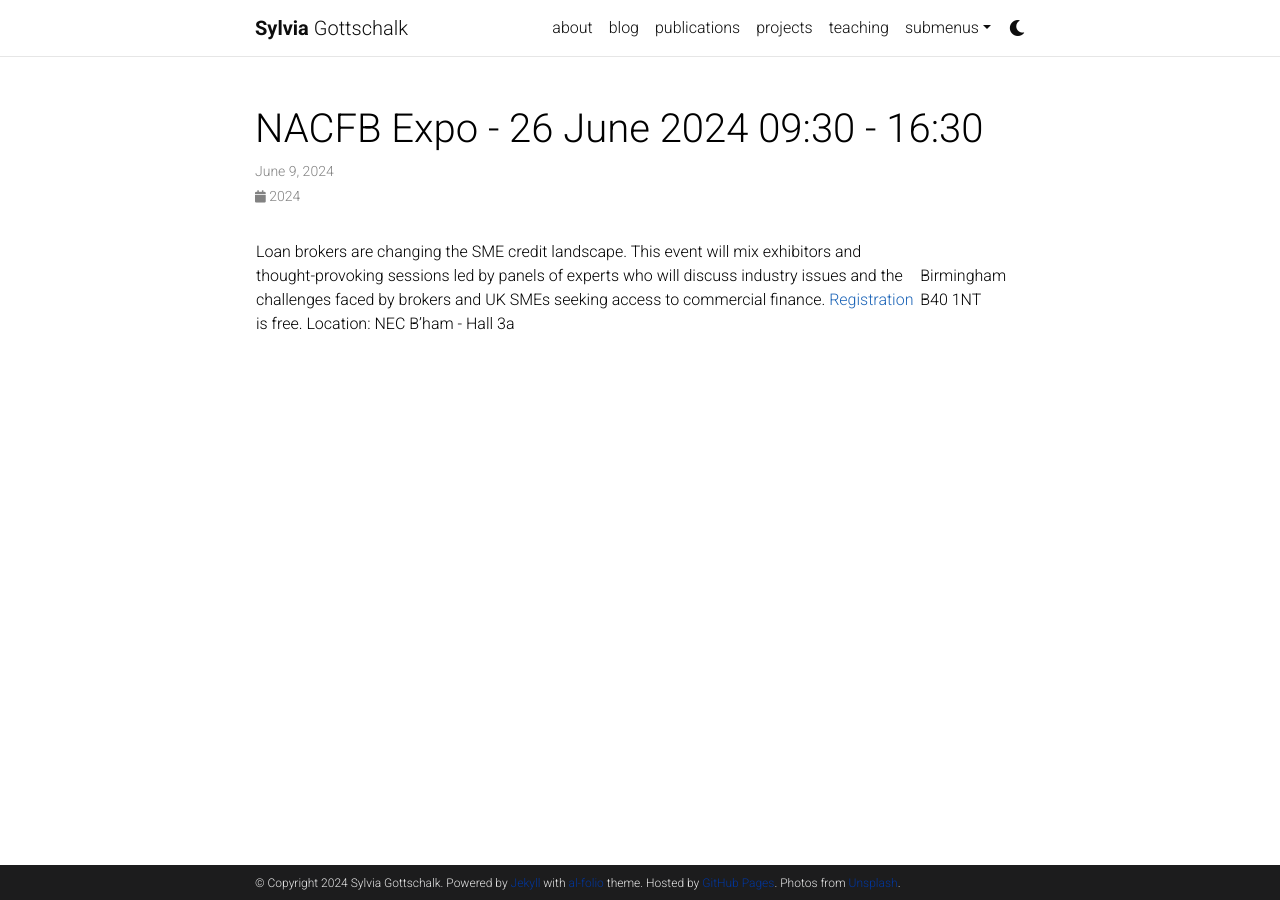
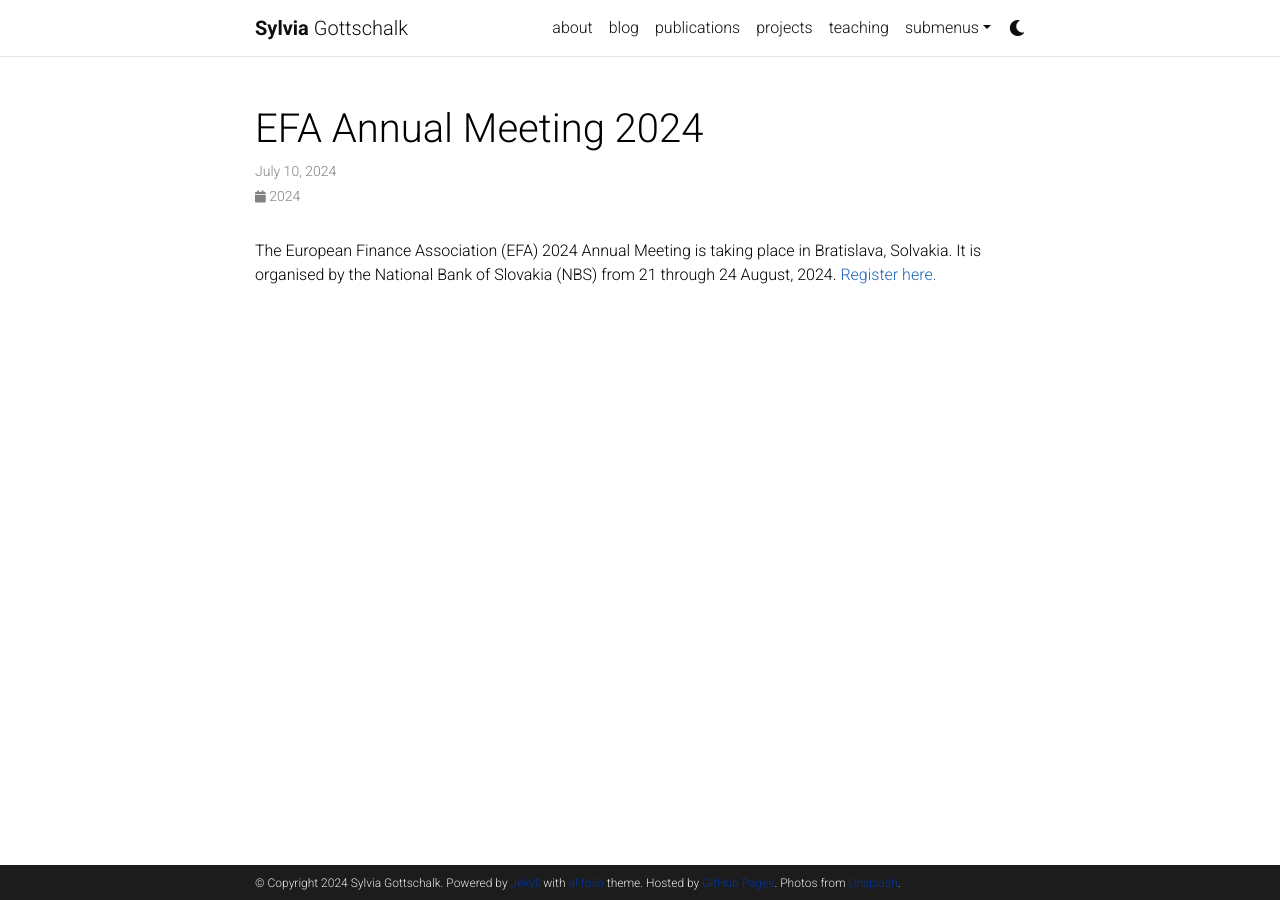
Before and after one commit to sdgottschalk/sgottschalk.io, a Jekyll site: the page built from _news/announcement_3.md, in a window 1280 px wide. Built offline with Jekyll 4.4.1, drawn with Linux system fonts in a browser that asks for light colours; comment, search, counter and statistics services are not loaded; a style sheet for code colours, icons or effects is not loaded.

Commit message:
Update announcement_3.md

```diff
--- a/_news/announcement_3.md
+++ b/_news/announcement_3.md
@@ -1,9 +1,9 @@
 ---
 layout: post
-title: NACFB Expo - 26 June 2024 09:30 - 16:30
-date: 2024-06-09 07:59:00-0400
+title: EFA Annual Meeting 2024
+date: 2024-07-10 07:59:00-0400
 inline: false
 related_posts: false
 ---
 
-Loan brokers are changing the SME credit landscape. This event will mix exhibitors and thought-provoking sessions led by panels of experts who will discuss industry issues and the challenges faced by brokers and UK SMEs seeking access to commercial finance. [Registration](https://www.commercialfinanceexpo.co.uk/) is free. Location: NEC B'ham - Hall 3a | Birmingham B40 1NT|
+The European Finance Association (EFA) 2024 Annual Meeting is taking place in Bratislava, Solvakia. It is organised by the National Bank of Slovakia (NBS) from 21 through 24 August, 2024. [Register here.](https://efa2024.efa-meetings.org/registration/)
```
